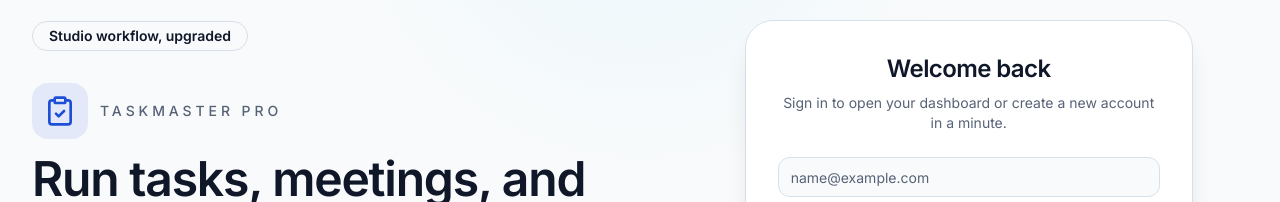
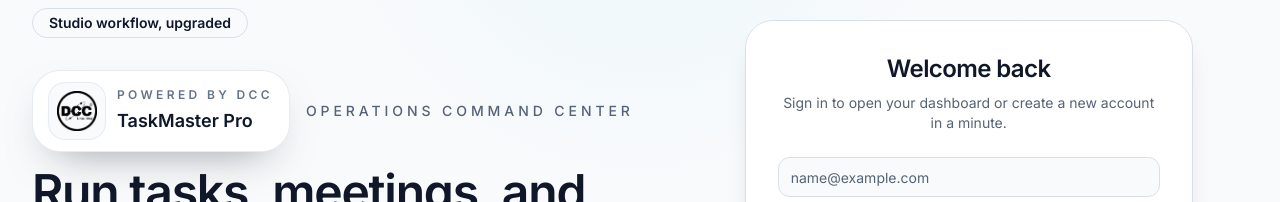
Before and after one commit to akkibansode8563-boop/taskmanagerpro, a Next.js app: page /login in a window 1280 px wide. Shown: the part 124-326 px from the top of the page. Built offline with nearby package versions, Linux system fonts and the light colour scheme; no server answers.

Commit message:
Add DCC branding to login page

```diff
--- a/src/app/login/page.tsx
+++ b/src/app/login/page.tsx
@@ -1,4 +1,5 @@
-import { ArrowRight, CalendarClock, ClipboardCheck, ShieldCheck } from 'lucide-react';
+import Image from 'next/image';
+import { ArrowRight, CalendarClock, ShieldCheck } from 'lucide-react';
 import { AuthForm } from '@/components/auth/auth-form';
 import { Badge } from '@/components/ui/badge';
 
@@ -11,13 +12,23 @@ export default function LoginPage() {
         </Badge>
 
         <div className="space-y-4">
-          <div className="flex items-center gap-3">
-            <div className="rounded-2xl bg-primary/10 p-3 text-primary">
-              <ClipboardCheck className="h-8 w-8" />
+          <div className="flex flex-col gap-4 sm:flex-row sm:items-center">
+            <div className="flex w-fit items-center gap-3 rounded-[28px] border border-slate-200/80 bg-white px-4 py-3 shadow-[0_18px_45px_-24px_rgba(15,23,42,0.55)]">
+              <div className="relative h-14 w-14 overflow-hidden rounded-2xl bg-slate-50 ring-1 ring-slate-200/80">
+                <Image
+                  src="/dcc-logo-back.png"
+                  alt="DCC company logo"
+                  fill
+                  className="object-contain p-2"
+                  priority
+                />
+              </div>
+              <div>
+                <p className="text-xs font-semibold uppercase tracking-[0.28em] text-slate-500">Powered by DCC</p>
+                <p className="mt-1 text-lg font-semibold text-slate-900">TaskMaster Pro</p>
+              </div>
             </div>
-            <span className="text-sm font-medium uppercase tracking-[0.28em] text-muted-foreground">
-              TaskMaster Pro
-            </span>
+            <span className="text-sm font-medium uppercase tracking-[0.28em] text-muted-foreground">Operations command center</span>
           </div>
 
           <h1 className="max-w-xl text-4xl font-semibold tracking-tight md:text-5xl">
```
Also changed, not shown: DCC Logo Back.png (added), public/dcc-logo-back.png (added).
